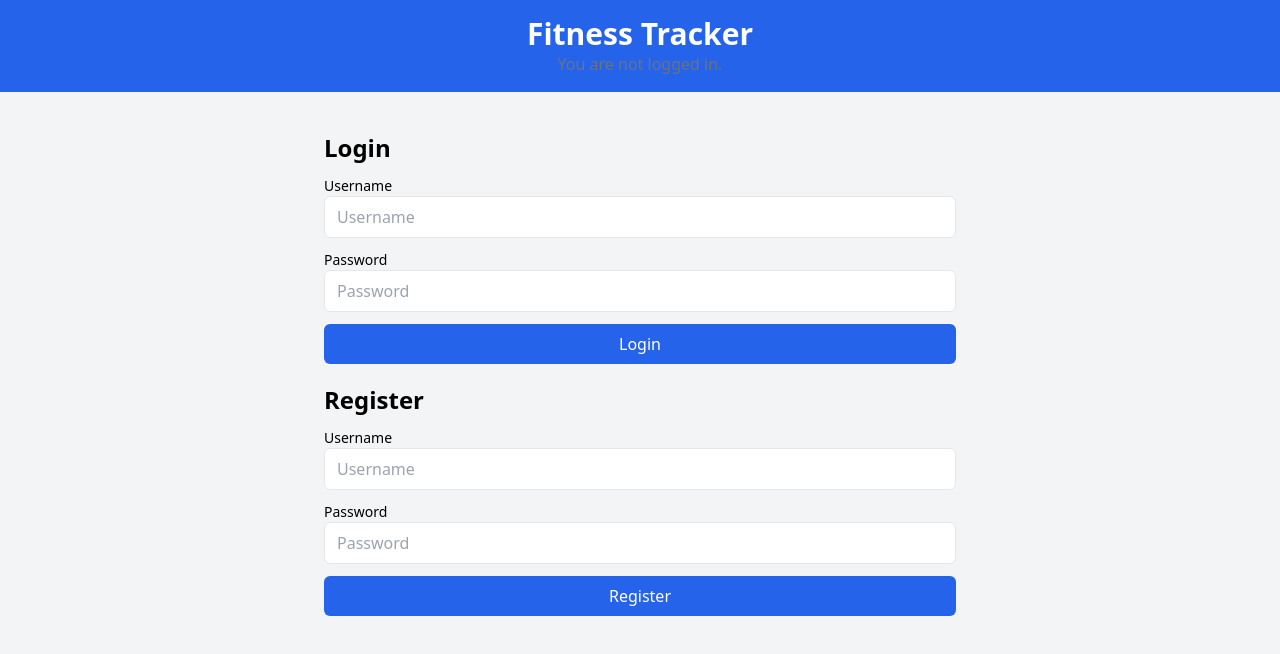
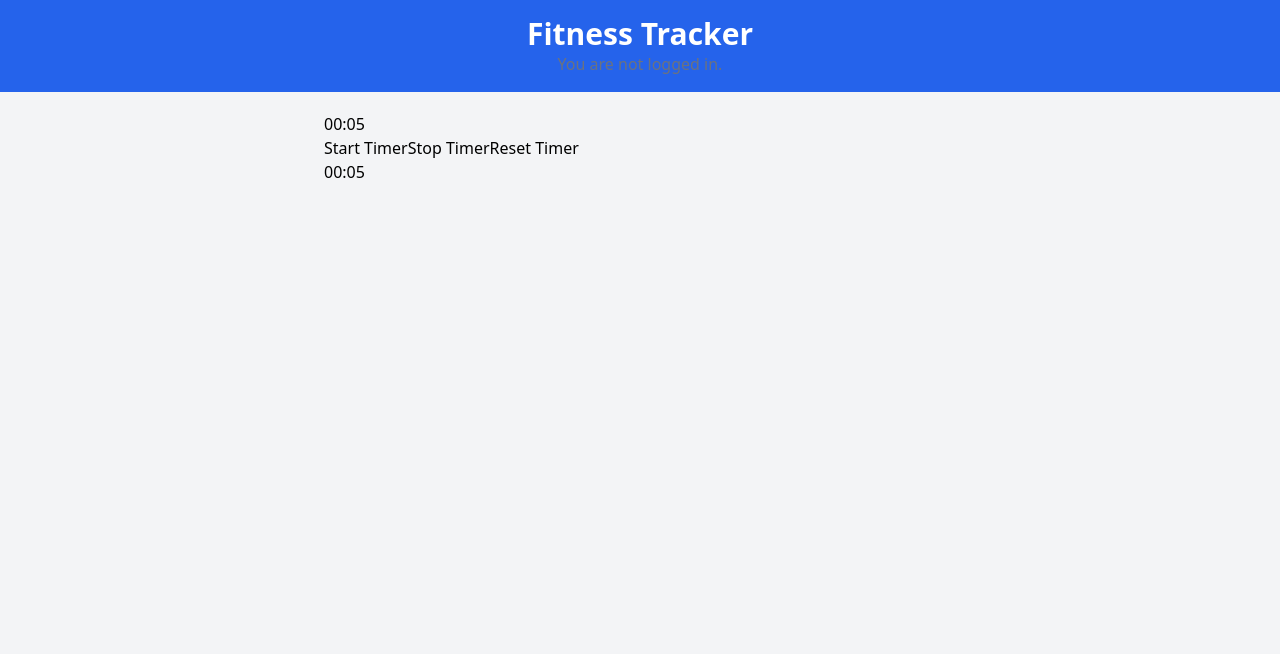
Before and after one commit to AsadMarfani/bq-web2-react-project, a React (Vite) app: page / in a window 1280 px wide. Shown: the top 654 px of the page. Built offline with nearby package versions, Linux system fonts and the light colour scheme.

Commit message:
Added timer as hooks

```diff
--- a/src/App.jsx
+++ b/src/App.jsx
@@ -1,28 +1,22 @@
-import { useSelector } from "react-redux";
-import AddExercise from "./features/exercises/AddExercise";
-import ExerciseList from "./features/exercises/ExerciseList";
 import Header from "./components/Header";
-import Login from "./features/auth/Login";
-import Register from "./features/auth/Register";
+import useTimerV1 from "./hooks/useTimerV1";
+import useTimerV2 from "./hooks/useTimerV2";
 
 function App() {
-  const { isAuthenticated } = useSelector((state) => state.auth);
+  const { formattedTime, start, stop, reset } = useTimerV2(0, true);
+  const time = useTimerV1();
 
   return (
     <div className="min-h-screen bg-gray-100">
       <Header />
       <main className="max-w-2xl mx-auto p-5">
-        {!isAuthenticated ? (
-          <>
-            <Login />
-            <Register />
-          </>
-        ) : (
-          <>
-            <AddExercise />
-            <ExerciseList />
-          </>
-        )}
+        <h3>{formattedTime}</h3>
+        <button onClick={() => start()}>Start Timer</button>
+        <button onClick={() => stop()}>Stop Timer</button>
+        <button onClick={() => reset()}>Reset Timer</button>
+        <div>
+          <h1>{time}</h1>
+        </div>
       </main>
     </div>
   );
--- /dev/null
+++ b/src/hooks/useTimerV1.js
@@ -0,0 +1,24 @@
+import { useState, useEffect } from 'react';
+
+const useTimer = (initialTime = 0) => {
+  const [time, setTime] = useState(initialTime);
+  const [formattedTime, setFormattedTime] = useState('00:00');
+
+  useEffect(() => {
+    const interval = setInterval(() => {
+      setTime(prevTime => prevTime + 1);
+    }, 1000);
+
+    return () => clearInterval(interval);
+  }, []);
+
+  useEffect(() => {
+    const minutes = Math.floor(time / 60);
+    const seconds = time % 60;
+    setFormattedTime(`${String(minutes).padStart(2, '0')}:${String(seconds).padStart(2, '0')}`);
+  }, [time]);
+
+  return formattedTime;
+};
+
+export default useTimer;
--- /dev/null
+++ b/src/hooks/useTimerV2.js
@@ -0,0 +1,52 @@
+import { useState, useEffect, useCallback } from 'react';
+
+const useTimer = (initialTime = 0, autoStart = false) => {
+  const [time, setTime] = useState(initialTime);
+  const [isRunning, setIsRunning] = useState(autoStart);
+  const [formattedTime, setFormattedTime] = useState('00:00');
+
+  // Start the timer
+  const start = useCallback(() => {
+    setIsRunning(true);
+  }, []);
+
+  // Stop the time
+  const stop = useCallback(() => {
+    setIsRunning(false);
+  }, []);
+
+  // Reset the timer
+  const reset = useCallback(() => {
+    setIsRunning(false);
+    setTime(initialTime);
+  }, [initialTime]);
+
+  useEffect(() => {
+    if (autoStart) {
+      start(); // Start automatically if autoStart is true
+    }
+  }, [autoStart, start]);
+
+  useEffect(() => {
+    let interval;
+    if (isRunning) {
+      interval = setInterval(() => {
+        setTime(prevTime => prevTime + 1);
+      }, 1000);
+    } else if (!isRunning && time !== initialTime) {
+      clearInterval(interval);
+    }
+
+    return () => clearInterval(interval);
+  }, [isRunning, time, initialTime]);
+
+  useEffect(() => {
+    const minutes = Math.floor(time / 60);
+    const seconds = time % 60;
+    setFormattedTime(`${String(minutes).padStart(2, '0')}:${String(seconds).padStart(2, '0')}`);
+  }, [time]);
+
+  return { formattedTime, start, stop, reset };
+};
+
+export default useTimer;
```
